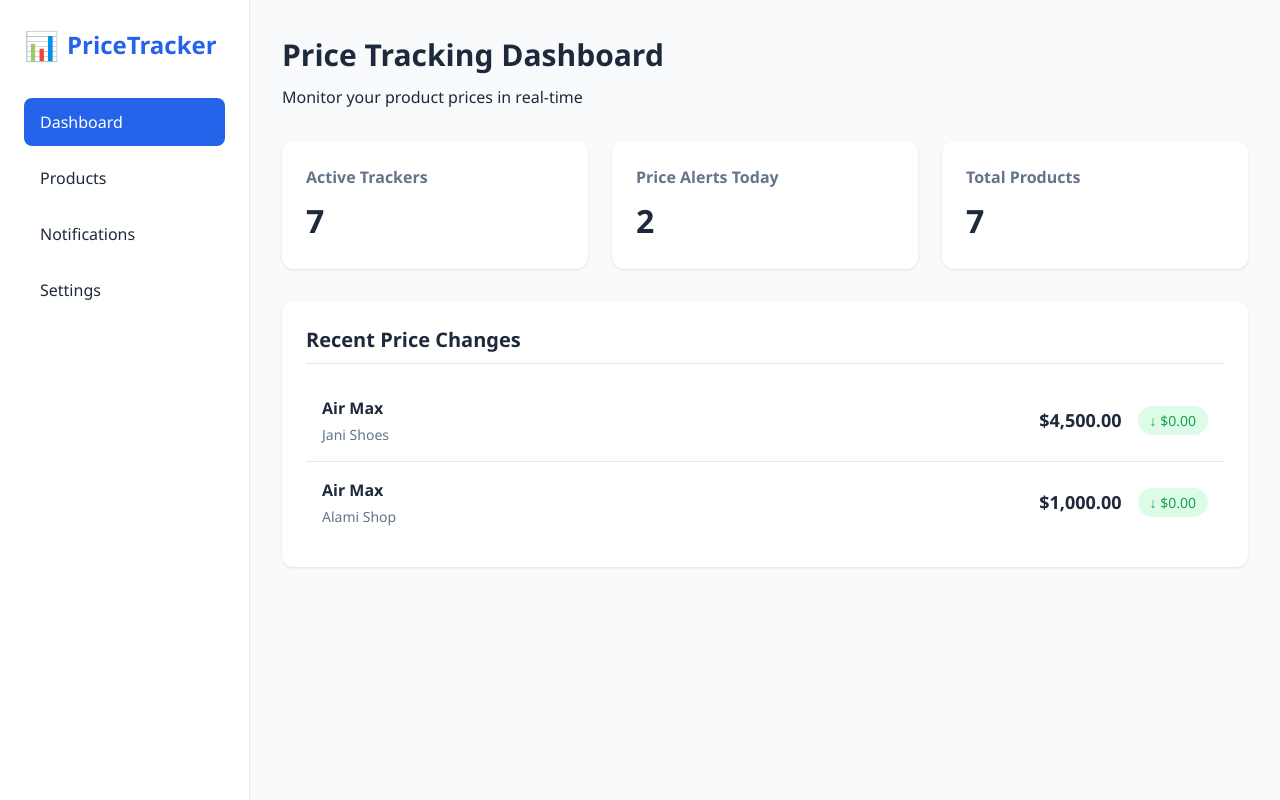
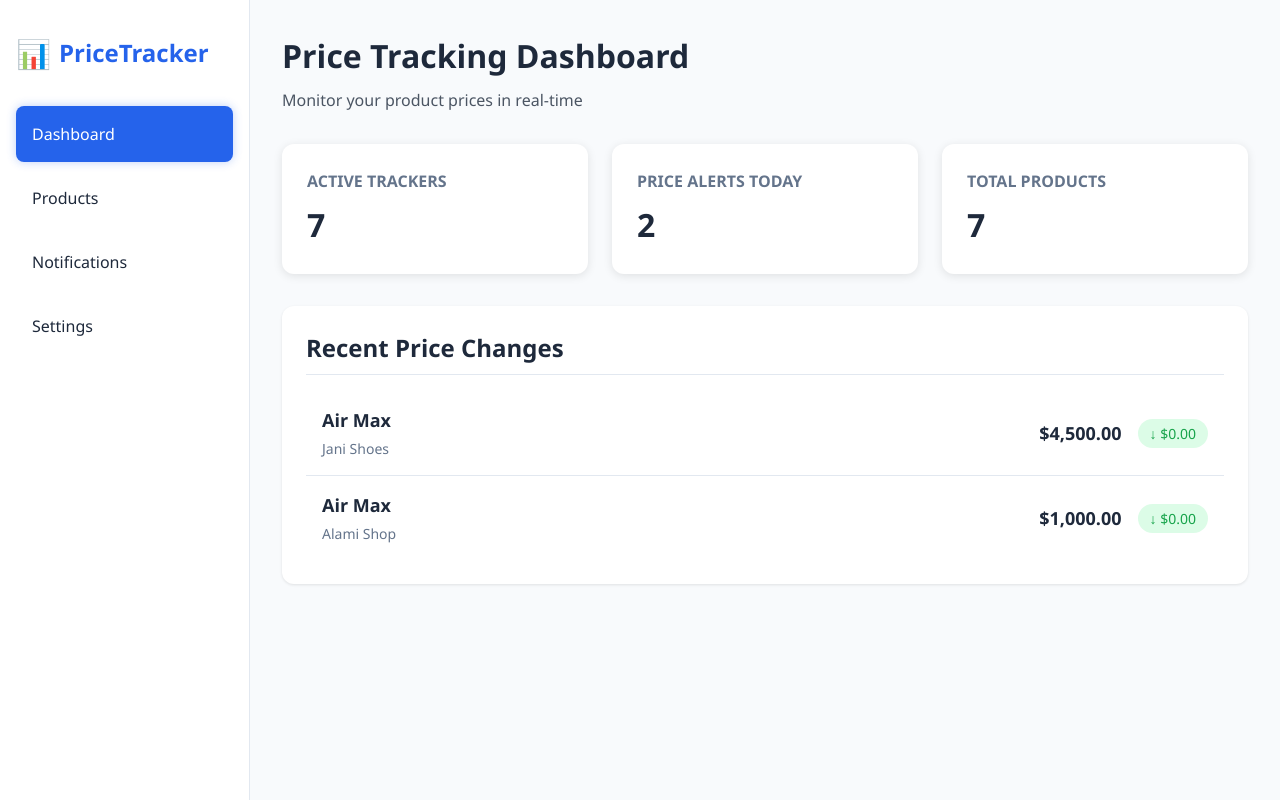
Before and after one commit to SBAK729/Product-_tracking, a PHP site: page /product_tracking in a window 1280 px wide. Run offline with PHP 8.4, Linux system fonts and the light colour scheme; data comes from the database, SQL or seed files in the repository.

Commit message:
css addedd

```diff
--- a/product_tracking/index.php
+++ b/product_tracking/index.php
@@ -71,6 +71,8 @@ $today_alerts = $today_alerts_result ? $today_alerts_result->fetch_assoc()['coun
     <meta charset="UTF-8">
     <meta name="viewport" content="width=device-width, initial-scale=1.0">
     <title>Advanced Price Tracking Dashboard</title>
+
+
   <style>
     * {
         margin: 0;
@@ -91,10 +93,12 @@ $today_alerts = $today_alerts_result ? $today_alerts_result->fetch_assoc()['coun
     }
 
     body {
-            background: var(--background);
+
     color: var(--text);
     line-height: 1.5;
+    background-color: black; /* Add this line */
 }
+
 
     .dashboard {
         display: grid;
@@ -104,7 +108,7 @@ $today_alerts = $today_alerts_result ? $today_alerts_result->fetch_assoc()['coun
 
     .sidebar {
         background: var(--card);
-            padding: 1.5rem;
+        padding: 2rem 1rem;
         border-right: 1px solid var(--border);
     }
 
@@ -127,11 +131,12 @@ $today_alerts = $today_alerts_result ? $today_alerts_result->fetch_assoc()['coun
     }
 
     .nav-item {
-            padding: 0.75rem 1rem;
+        padding: 1rem;
         margin: 0.5rem 0;
         border-radius: 0.5rem;
         cursor: pointer;
         transition: all 0.3s ease;
+        position: relative;
     }
 
     .nav-item:hover {
@@ -142,10 +147,12 @@ $today_alerts = $today_alerts_result ? $today_alerts_result->fetch_assoc()['coun
     .nav-item.active {
         background: var(--primary);
         color: white;
+        box-shadow: 0 0 10px rgba(37, 99, 235, 0.3);
     }
 
     .main-content {
         padding: 2rem;
+        background: var(--background);
     }
 
     .header {
@@ -153,15 +160,20 @@ $today_alerts = $today_alerts_result ? $today_alerts_result->fetch_assoc()['coun
     }
 
     .header h1 {
-            font-size: 1.875rem;
-            font-weight: 600;
+        font-size: 2rem;
+        font-weight: 700;
         color: var(--text);
         margin-bottom: 0.5rem;
     }
 
+    .header p {
+        font-size: 1rem;
+        color: #4b5563;
+    }
+
     .stats-grid {
         display: grid;
-            grid-template-columns: repeat(auto-fit, minmax(300px, 1fr));
+        grid-template-columns: repeat(auto-fit, minmax(250px, 1fr));
         gap: 1.5rem;
         margin-bottom: 2rem;
     }
@@ -170,24 +182,33 @@ $today_alerts = $today_alerts_result ? $today_alerts_result->fetch_assoc()['coun
     background: var(--card);
     padding: 1.5rem;
     border-radius: 0.75rem;
-            box-shadow: 0 1px 3px rgba(0,0,0,0.1);
-            transition: transform 0.3s ease;
+    box-shadow: 0 2px 10px rgba(0, 0, 0, 0.1);
+    transition: transform 0.3s ease, box-shadow 0.3s ease, border 0.3s ease;
+    border: 1px solid transparent; /* Add a border for better definition */
 }
 
 .stat-card:hover {
     transform: translateY(-2px);
+    box-shadow: 0 4px 20px rgba(0, 0, 0, 0.2);
+    border: 1px solid var(--primary); /* Highlight border on hover */
 }
 
 .stat-card h3 {
     font-size: 1rem;
     color: #64748b;
     margin-bottom: 0.5rem;
+    text-transform: uppercase; /* Make headings stand out */
 }
 
 .stat-value {
     font-size: 2rem;
-            font-weight: 600;
+    font-weight: 700; /* Bold for emphasis */
     color: var(--text);
+    transition: color 0.3s ease; /* Smooth color transition */
+}
+
+.stat-card:hover .stat-value {
+    color: var(--primary); /* Change color on hover */
 }
 
 .notifications {
@@ -198,7 +219,7 @@ $today_alerts = $today_alerts_result ? $today_alerts_result->fetch_assoc()['coun
     }
 
     .notifications h2 {
-            font-size: 1.25rem;
+        font-size: 1.5rem;
         margin-bottom: 1rem;
         padding-bottom: 0.5rem;
         border-bottom: 1px solid var(--border);
@@ -214,7 +235,7 @@ $today_alerts = $today_alerts_result ? $today_alerts_result->fetch_assoc()['coun
     }
 
     .notification-item:hover {
-            background-color: #f8fafc;
+        background-color: rgba(37, 99, 235, 0.05);
     }
 
     .notification-item:last-child {
@@ -222,7 +243,7 @@ $today_alerts = $today_alerts_result ? $today_alerts_result->fetch_assoc()['coun
     }
 
     .product-info h4 {
-            font-size: 1rem;
+        font-size: 1.125rem;
         font-weight: 600;
         margin-bottom: 0.25rem;
     }
@@ -284,7 +305,30 @@ $today_alerts = $today_alerts_result ? $today_alerts_result->fetch_assoc()['coun
             grid-template-columns: 1fr;
         }
     }
+    .nav-menu {
+    position: relative;
+}
 
+.sub-menu {
+    list-style: none;
+    padding-left: 1rem;
+    display: none;
+    position: absolute;
+    left: 50%;
+    top: 0;
+    background: var(--card);
+    box-shadow: 0 1px 3px rgba(0, 0, 0, 0.1);
+    border-radius: 0.5rem;
+    z-index: 1000;
+}
+
+.nav-item:hover .sub-menu {
+    display: block;
+}
+
+.nav-item {
+    position: relative;
+}
     /* Loading Animation */
     .loading-spinner {
         width: 30px;
@@ -313,7 +357,14 @@ $today_alerts = $today_alerts_result ? $today_alerts_result->fetch_assoc()['coun
         <ul class="nav-menu">
             <li class="nav-item active">Dashboard</li>
             <li class="nav-item">Products</li>
-                    <li class="nav-item">Notifications</li>
+            <li class="nav-item">
+                <span>Notifications</span>
+                <ul class="sub-menu">
+                    <li class="nav-item">All Notifications</li>
+                    <li class="nav-item">Price Alerts</li>
+                    <li class="nav-item">System Messages</li>
+                </ul>
+            </li>
             <li class="nav-item">Settings</li>
         </ul>
     </nav>
@@ -386,6 +437,9 @@ $today_alerts = $today_alerts_result ? $today_alerts_result->fetch_assoc()['coun
 
 
 </body>
+
+
+
 </html>
 
 <?php
```
Also changed, not shown: home/index.php (+91 -8 lines). Lines whose indentation alone changed are shown as unchanged.
